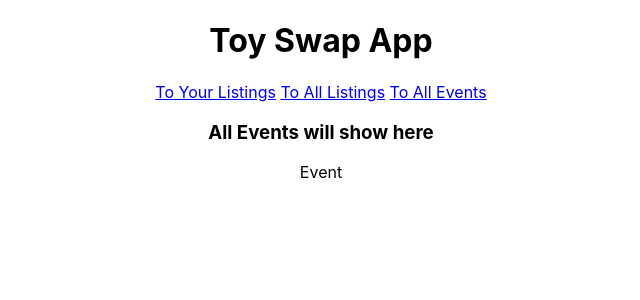
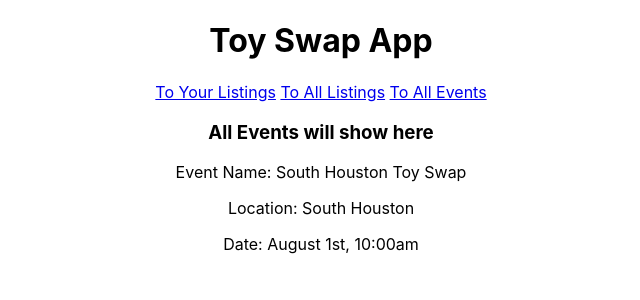
Before and after one commit to tim-mueller5/toy-swap-app, a React (Create React App) app: page /events in a window 1280 px wide. Shown: the top 300 px of the page, without its empty margins (319-959 px from the left). Built offline with nearby package versions, Linux system fonts and the light colour scheme; data requests are answered from the project's data file.

Commit message:
add event details to populate on event cards

```diff
--- a/db.json
+++ b/db.json
@@ -12,7 +12,7 @@
         "owner": "Tim",
         "name": "Car",
         "image": "./images/zz-plant.jpg",
-        "about": "Hot wheel car with one missing "
+        "about": "Hot wheel car with one missing wheel"
         },
         {
         "id": 3,
@@ -25,10 +25,10 @@
     "events": [
         {
         "id": 1,
-        "name": "Aloe",
+        "name": "South Houston Toy Swap",
         "image": "./images/aloe.jpg",
-        "about": 15.99,
-        "location": "Houston"
+        "about": "August 1st, 10:00am",
+        "location": "South Houston"
         }
     ]
 }
--- a/src/components/EventCard.js
+++ b/src/components/EventCard.js
@@ -1,6 +1,12 @@
 
-function EventCard() {
-    return <p>Event</p>
+function EventCard({ event }) {
+    return (
+        <div>
+            <p>Event Name: {event.name}</p>
+            <p>Location: {event.location}</p>
+            <p>Date: {event.about}</p>
+        </div>
+    )
 }
 
 export default EventCard
```
